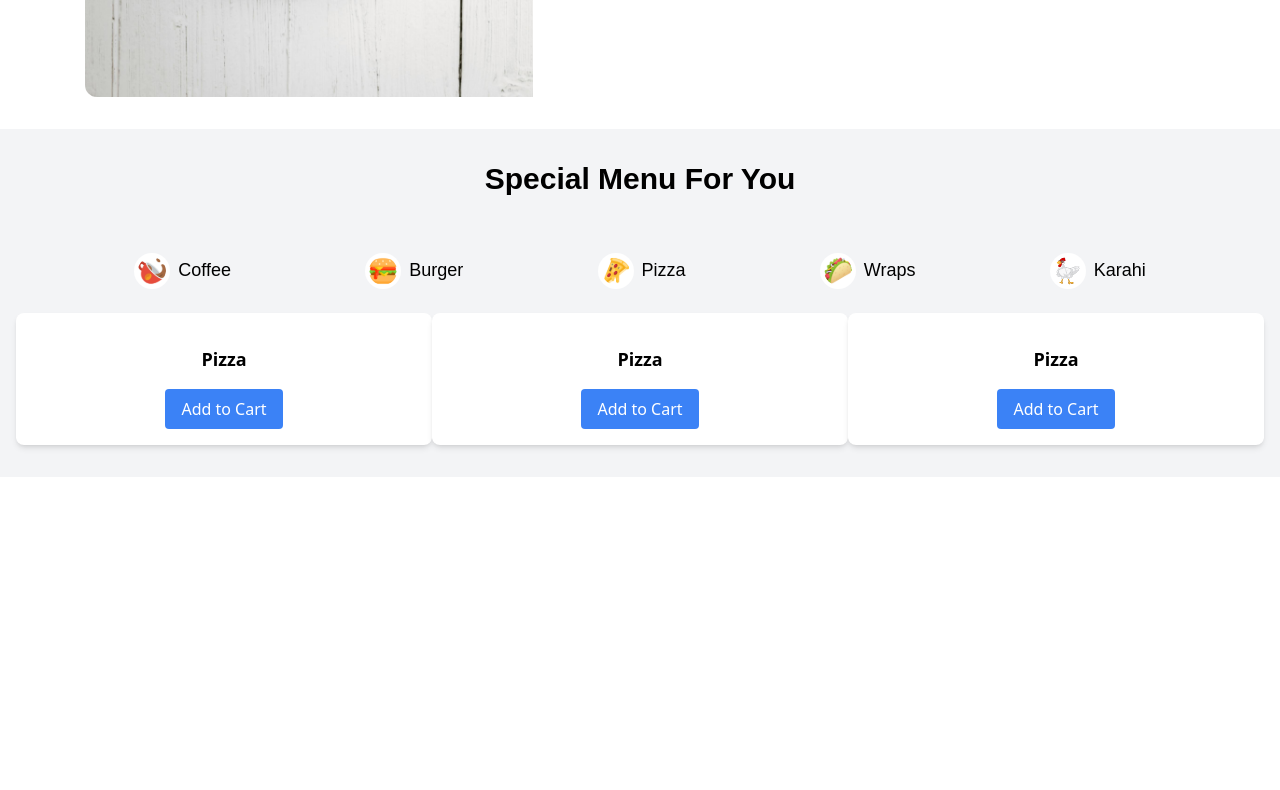
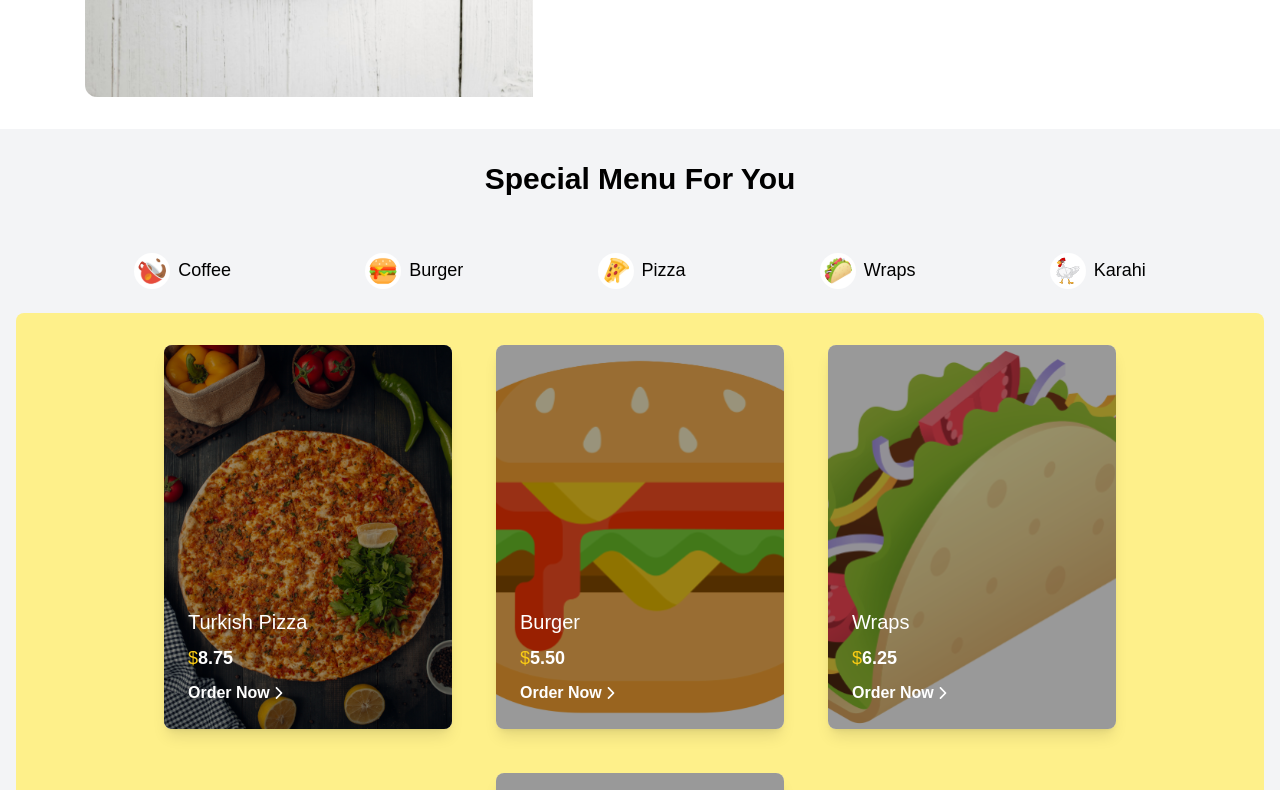
Before and after one commit to Muhammad-Mohsin0/foodorder, a React (Create React App) app: page / in a window 1280 px wide. Shown: the part 1340-2130 px from the top of the page. Before the commit the page ends 1817 px from the top, so only its background shows below. Built offline with nearby package versions, Linux system fonts and the light colour scheme.

Commit message:
Categories

```diff
--- a/src/App.js
+++ b/src/App.js
@@ -1,9 +1,9 @@
 import { useState } from "react";
 import About from "./components/About";
 import Cart from "./components/Cart";
-import FoodCategory from "./components/FoodCategory";
 import HeroSection from "./components/HeroSection";
 import Navbar from "./components/Navbar";
+import FoodCategories from "./components/FoodMenu";
 
 function App() {
   // const [cartItems, setCartItems] = useState([]);
@@ -23,7 +23,7 @@ function App() {
       <HeroSection />
       <About />
 
-      <FoodCategory />
+      <FoodCategories />
       {/* <Cart cartItems={cartItems} removeFromCart={removeFromCart} /> */}
     </>
   );
--- a/src/components/FoodCategory.jsx
+++ /dev/null
@@ -1,103 +0,0 @@
-import React from "react";
-import { MdFastfood } from "react-icons/md";
-import Coffee from "../assets/cup.svg";
-import Burger from "../assets/burger.svg";
-import Pizza from "../assets/pizza.svg";
-import Wrap from "../assets/wraps.svg";
-import Desi from "../assets/Desi-karahi.svg";
-
-const categories = [
-  { id: 1, name: "Pizza", icon: <MdFastfood />, image: "pizza.jpg" },
-  { id: 2, name: "Sushi", icon: <MdFastfood />, image: "sushi.jpg" },
-  { id: 3, name: "Burgers", icon: <MdFastfood />, image: "burgers.jpg" },
-];
-
-const FoodCategories = ({ addToCart }) => {
-  return (
-    <section id="categories" className="py-8 px-4 bg-gray-100">
-      <h2 className="text-center text-3xl  font-overpass  font-bold mb-8 ">
-        Special Menu For You
-      </h2>
-      <div className="flex text-lg font-overpass  justify-evenly  overflow-x-auto snap-both md:snap-none space-x-4 p-4 ">
-        <button className=" hover:bg-orange-600 hover:text-white rounded-full px-4 py-2 snap-center flex-shrink-0">
-          <img
-            src={Coffee}
-            alt="Coffee Icon"
-            className="w-9 h-9 inline mr-2 rounded-full bg-white p-1  "
-          />
-          Coffee
-        </button>
-        <button className="hover:bg-orange-600 hover:text-white rounded-full px-4 py-2 snap-center flex-shrink-0">
-          <img
-            src={Burger}
-            alt="Coffee Icon"
-            className="w-9 h-9 inline mr-2 rounded-full bg-white p-1  "
-          />
-          Burger
-        </button>
-        <button className="hover:bg-orange-600 hover:text-white rounded-full px-4 py-2 snap-center flex-shrink-0">
-          <img
-            src={Pizza}
-            alt="Coffee Icon"
-            className="w-9 h-9 inline mr-2 rounded-full bg-white p-1  "
-          />
-          Pizza
-        </button>
-        <button className="hover:bg-orange-600 hover:text-white rounded-full px-4 py-2 snap-center flex-shrink-0">
-          <img
-            src={Wrap}
-            alt="Coffee Icon"
-            className="w-9 h-9 inline mr-2 rounded-full bg-white p-1  "
-          />
-          Wraps
-        </button>
-        <button className="hover:bg-orange-600 hover:text-white rounded-full px-4 py-2 snap-center flex-shrink-0">
-          <img
-            src={Desi}
-            alt="Coffee Icon"
-            className="w-9 h-9 inline mr-2 rounded-full bg-white p-1  "
-          />
-          Karahi
-        </button>
-      </div>
-
-      <div className="grid grid-cols-3 items-center justify-center">
-        <div className="  gap-6">
-          <div className="bg-white p-4 rounded-lg shadow-md text-center">
-            <h3 className="text-lg font-bold mt-4">Pizza</h3>
-            <button
-              className="mt-4 bg-blue-500 text-white py-2 px-4 rounded hover:bg-blue-600"
-              onClick={""}
-            >
-              Add to Cart
-            </button>
-          </div>
-        </div>
-        <div className="  gap-6">
-          <div className="bg-white p-4 rounded-lg shadow-md text-center">
-            <h3 className="text-lg font-bold mt-4">Pizza</h3>
-            <button
-              className="mt-4 bg-blue-500 text-white py-2 px-4 rounded hover:bg-blue-600"
-              onClick={""}
-            >
-              Add to Cart
-            </button>
-          </div>
-        </div>
-        <div className=" gap-6">
-          <div className="bg-white p-4 rounded-lg shadow-md text-center">
-            <h3 className="text-lg font-bold mt-4">Pizza</h3>
-            <button
-              className="mt-4 bg-blue-500 text-white py-2 px-4 rounded hover:bg-blue-600"
-              onClick={""}
-            >
-              Add to Cart
-            </button>
-          </div>
-        </div>
-      </div>
-    </section>
-  );
-};
-
-export default FoodCategories;
--- /dev/null
+++ b/src/components/FoodMenu.jsx
@@ -0,0 +1,85 @@
+import React from "react";
+import { IoIosArrowForward } from "react-icons/io";
+
+import Coffee from "../assets/cup.svg";
+import Burger from "../assets/burger.svg";
+import Pizza from "../assets/pizza.svg";
+import Wrap from "../assets/wraps.svg";
+import Desi from "../assets/Desi-karahi.svg";
+import Turkish_Pizza from "../assets/Turkish_Pizza.jpg";
+
+const Menu_Category = [
+  { id: 1, name: "Coffee", image: Coffee },
+  { id: 2, name: "Burger", image: Burger },
+  { id: 3, name: "Pizza", image: Pizza },
+  { id: 4, name: "Wraps", image: Wrap },
+  { id: 5, name: "Karahi", image: Desi },
+];
+const Card_Category = [
+  { id: 1, name: "Turkish Pizza", price: "8.75", image: Turkish_Pizza },
+  { id: 2, name: "Burger", price: "5.50", image: Burger },
+  { id: 3, name: "Wraps", price: "6.25", image: Wrap },
+  { id: 4, name: "Coffee", price: "3.00", image: Coffee },
+  // { id: 5, name: "Karahi", price: "12.00", image: Desi },
+];
+const FoodCategories = () => {
+  return (
+    <section id="categories" className="py-8 px-4 bg-gray-100 min-h-screen">
+      <h2 className="text-center text-3xl  font-overpass  font-bold mb-8 ">
+        Special Menu For You
+      </h2>
+      <div className="flex text-lg font-overpass justify-evenly overflow-x-auto snap-both md:snap-none space-x-4 p-4 ">
+        {Menu_Category.map((selectbutton) => (
+          <button
+            key={selectbutton.id}
+            className="hover:bg-orange-600 hover:text-white rounded-full px-4 py-2 snap-center flex-shrink-0"
+          >
+            <img
+              src={selectbutton.image}
+              alt={selectbutton.name}
+              className="w-9 h-9 inline mr-2 rounded-full bg-white p-1  "
+            />
+            {selectbutton.name}
+          </button>
+        ))}
+      </div>
+
+      <div className=" flex flex-wrap bg-yellow-200 justify-center p-8 gap-11 rounded-lg">
+        {Card_Category.map((category) => (
+          <div
+            key={category.id}
+            className="relative w-72 h-96 bg-white rounded-lg shadow-lg overflow-hidden"
+          >
+            <img
+              src={category.image}
+              alt={category.name}
+              className="absolute inset-0 w-full h-full object-cover"
+            />
+            <div className="absolute inset-0 bg-black/40 flex items-end  ">
+              <div className="p-6">
+                <h3 className="text-xl font-medium text-white font-overpass mb-2 ">
+                  {category.name}
+                </h3>
+                <h4 className="text-lg font-semibold text-white font-overpass mb-2">
+                  <span className="text-center font-medium text-yellow-400 ">
+                    $
+                  </span>
+                  {category.price}
+                </h4>
+                <a
+                  href="#"
+                  className="inline-flex items-center text-white font-overpass font-semibold"
+                >
+                  Order Now
+                  <IoIosArrowForward className="text-lg" />
+                </a>
+              </div>
+            </div>
+          </div>
+        ))}
+      </div>
+    </section>
+  );
+};
+
+export default FoodCategories;
--- a/src/components/HeroSection.jsx
+++ b/src/components/HeroSection.jsx
@@ -1,5 +1,5 @@
 import React from "react";
-import fooda from "../assets/hero.svg";
+import fooda from "../assets/hero-removebg.png";
 import { FaPlay } from "react-icons/fa6";
 const HeroSection = () => {
   return (
```
Also changed, not shown: src/assets/Turkish_Pizza.jpg (added).
